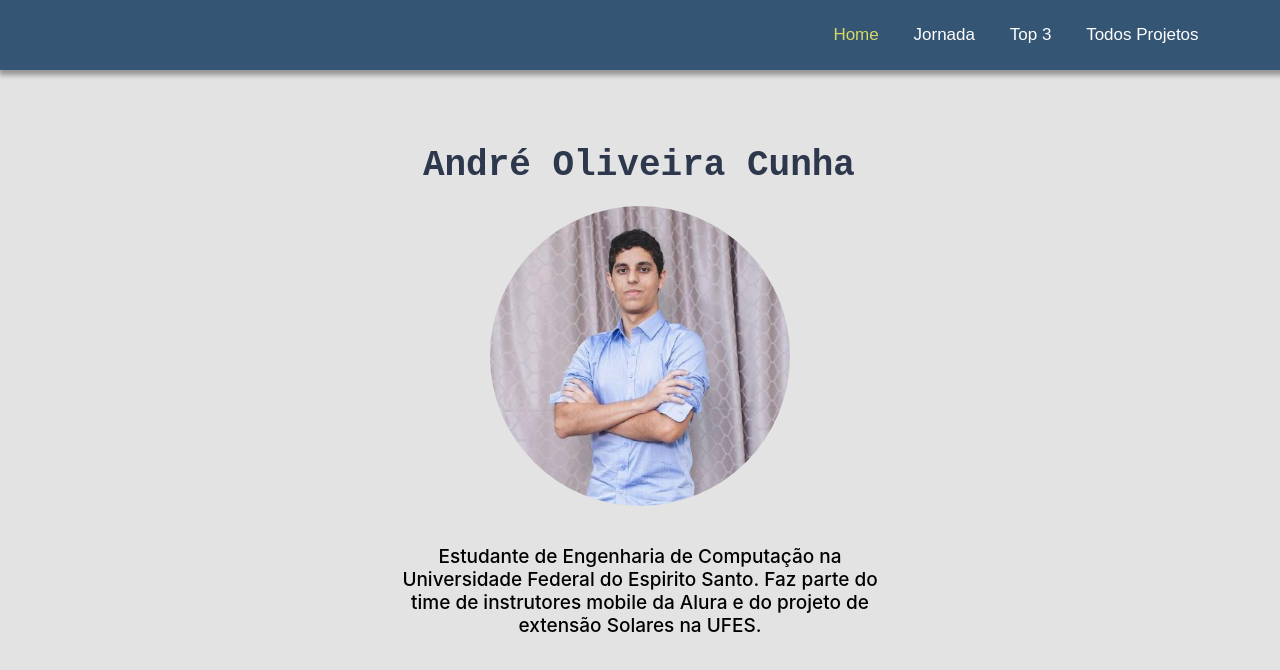
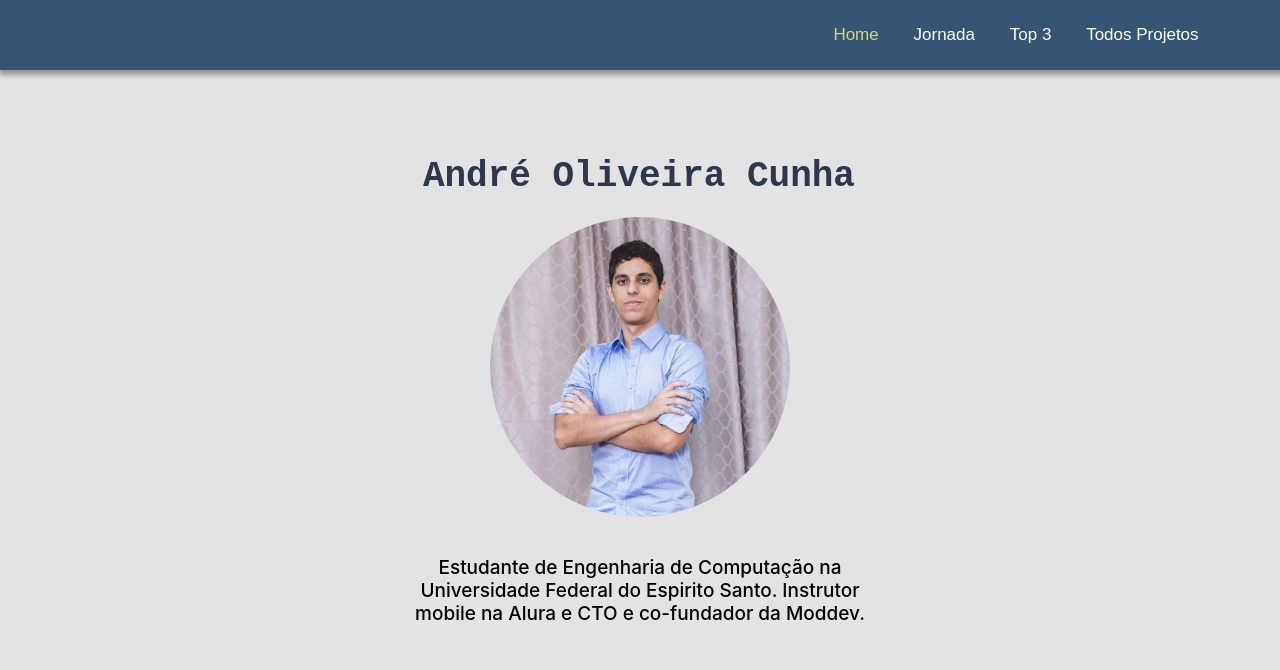
Before and after one commit to andreocunha/portfolio, a Next.js app: page / in a window 1280 px wide. Shown: the top 670 px of the page. Built offline with nearby package versions, Linux system fonts and the light colour scheme.

Commit message:
Update index.js

```diff
--- a/pages/Home/index.js
+++ b/pages/Home/index.js
@@ -15,7 +15,7 @@ export default function Home(){
                 <img src="/andre_img.jpeg" width="100%" height="auto" alt="Foto André Oliveira Cunha"/>
 
                 <p>
-                    Estudante de Engenharia de Computação na Universidade Federal do Espirito Santo. Faz parte do time de instrutores mobile da Alura e do projeto de extensão Solares na UFES.
+                    Estudante de Engenharia de Computação na Universidade Federal do Espirito Santo. Instrutor mobile na Alura e CTO e co-fundador da Moddev.
                 </p>
             </div>
         </div>
```
